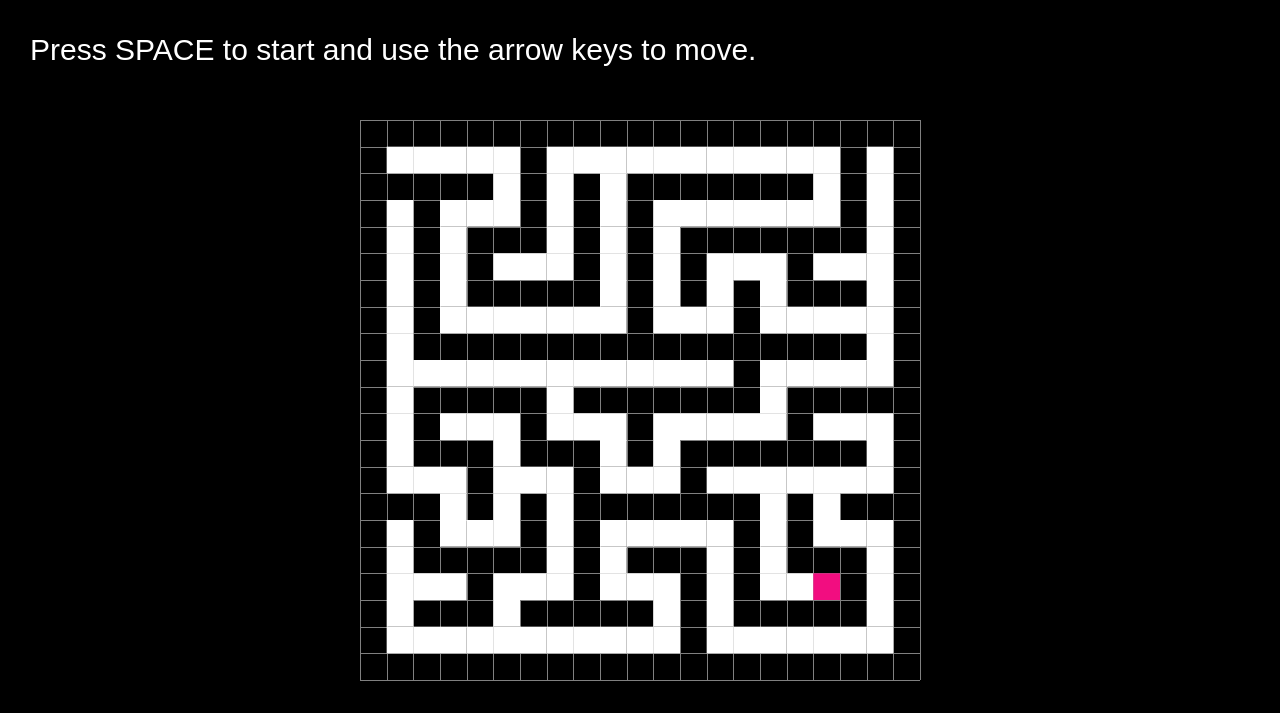
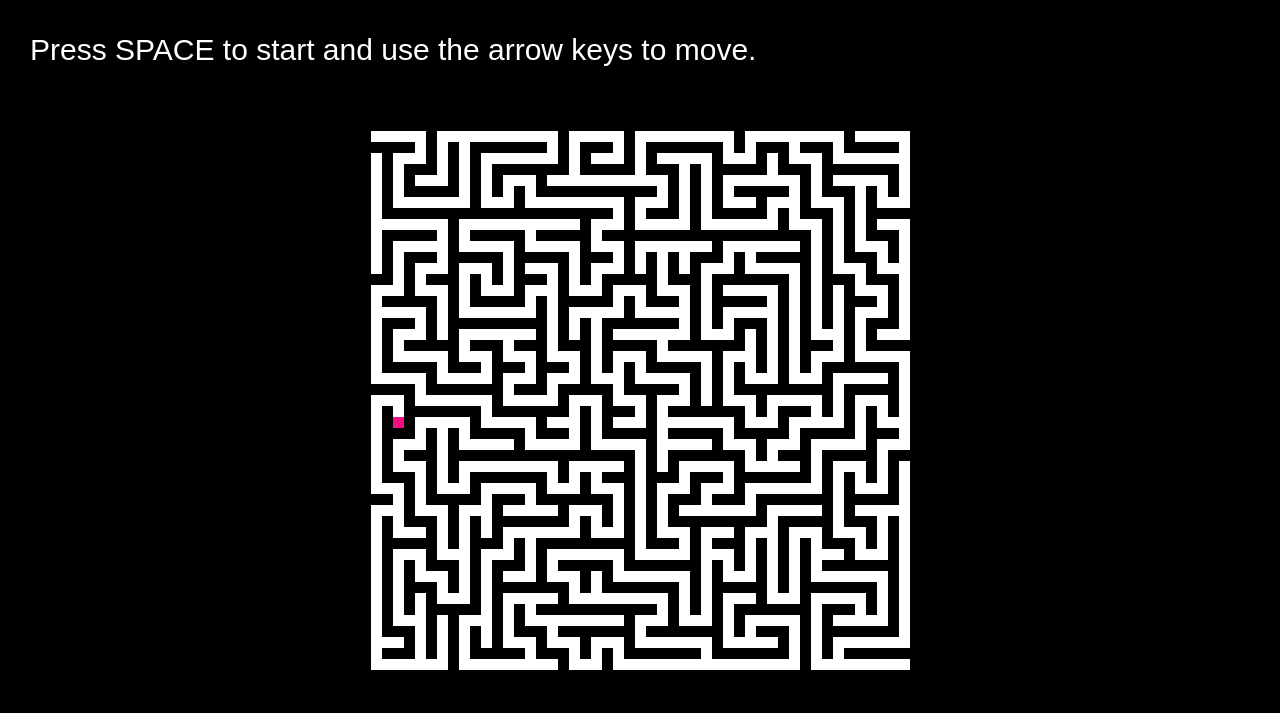
Before and after one commit to ColinGJohnson/maze-game, a website built with Vite: page index.html in a window 1280 px wide. Shown: the top 713 px of the page. Built offline with nearby package versions, Linux system fonts and the light colour scheme.

Commit message:
Update maze renderer rounding to snap to pixel boundaries

```diff
--- a/src/modules/MazeGame.js
+++ b/src/modules/MazeGame.js
@@ -1,5 +1,3 @@
-'use strict';
-
 import Maze from "./Maze.js";
 import MazeRenderer from "./MazeRenderer.js";
 import Player from "./Player.js";
@@ -19,7 +17,7 @@ export default class MazeGame {
     gameEndTimestamp = 0;
 
     // Maze representation
-    maze = new Maze(21);
+    maze = new Maze(51);
     mazeRenderer = new MazeRenderer("maze-canvas");
     player = new Player();
     inputHandler = new InputHandler();
--- a/src/modules/MazeRenderer.js
+++ b/src/modules/MazeRenderer.js
@@ -30,7 +30,7 @@ export default class MazeRenderer {
         this.centerX = this.canvas.width / 2;
         this.centerY = this.canvas.height / 2;
         this.gridWidthPx = (this.canvas.height < this.canvas.width) ? this.canvas.height * 0.70 : this.canvas.width * 0.70;
-        this.cellWidthPx = this.gridWidthPx / mazeGame.maze.size;
+        this.cellWidthPx = Math.ceil(this.gridWidthPx / mazeGame.maze.size);
     }
 
     /**
@@ -49,24 +49,8 @@ export default class MazeRenderer {
 
         // draw maze grid
         let maze = mazeGame.maze;
-        let mazeSize = maze.size;
         this.ctx.strokeStyle = "grey";
         this.ctx.lineWidth = 1;
-
-        for (let i = 0; i < mazeSize + 1; i++) {
-
-            // draw horizontal lines
-            let y = Math.round((this.centerY - this.gridWidthPx / 2) + i * this.cellWidthPx) + 0.5;
-            this.ctx.moveTo(this.centerX - this.gridWidthPx / 2, y);
-            this.ctx.lineTo(this.centerX + this.gridWidthPx / 2, y)
-            this.ctx.stroke();
-
-            // draw vertical lines
-            let x = Math.round((this.centerX - this.gridWidthPx / 2) + i * this.cellWidthPx) + 0.5;
-            this.ctx.moveTo(x, this.centerY - this.gridWidthPx / 2);
-            this.ctx.lineTo(x, this.centerY + this.gridWidthPx / 2);
-            this.ctx.stroke();
-        }
 
         // fill maze squares
         for (let x = 0; x < maze.size; x++) {
@@ -89,8 +73,8 @@ export default class MazeRenderer {
                     }
 
                     let topLeft = {
-                        x: this.centerX - this.gridWidthPx / 2 + x * this.cellWidthPx,
-                        y: this.centerY - this.gridWidthPx / 2 + y * this.cellWidthPx
+                        x: Math.ceil(this.centerX - this.gridWidthPx / 2 + x * this.cellWidthPx),
+                        y: Math.ceil(this.centerY - this.gridWidthPx / 2 + y * this.cellWidthPx)
                     };
 
                     this.ctx.fillRect(topLeft.x, topLeft.y, this.cellWidthPx, this.cellWidthPx);
@@ -105,8 +89,8 @@ export default class MazeRenderer {
             // draw player square
             this.ctx.fillStyle = "grey";
             let topLeft = {
-                x: this.centerX - this.gridWidthPx / 2 + player.x * this.cellWidthPx,
-                y: this.centerY - this.gridWidthPx / 2 + player.y * this.cellWidthPx
+                x: Math.ceil(this.centerX - this.gridWidthPx / 2 + player.x * this.cellWidthPx),
+                y: Math.ceil(this.centerY - this.gridWidthPx / 2 + player.y * this.cellWidthPx)
             };
             this.ctx.fillRect(topLeft.x, topLeft.y, this.cellWidthPx, this.cellWidthPx);
         }
@@ -133,7 +117,7 @@ export default class MazeRenderer {
             this.ctx.font = ("30px sans-serif");
             this.ctx.fillStyle = "lime";
             let secondsPassed = (mazeGame.gameEndTimestamp - mazeGame.gameStartTimestamp) / 1000
-            this.ctx.fillText("Finished in " + secondsPassed.toFixed(2) + "s", 30, 60);
+            this.ctx.fillText("Finished in " + secondsPassed.toFixed(2) + "s", this.centerX - this.gridWidthPx / 2, this.centerY - this.gridWidthPx / 2);
         }
     }
 }
--- a/src/style.css
+++ b/src/style.css
@@ -1,9 +1,7 @@
-* {
+
+html, body {
   margin: 0;
   padding: 0;
-}
-
-html, body {
   width: 100%;
   height: 100%;
 }
```
